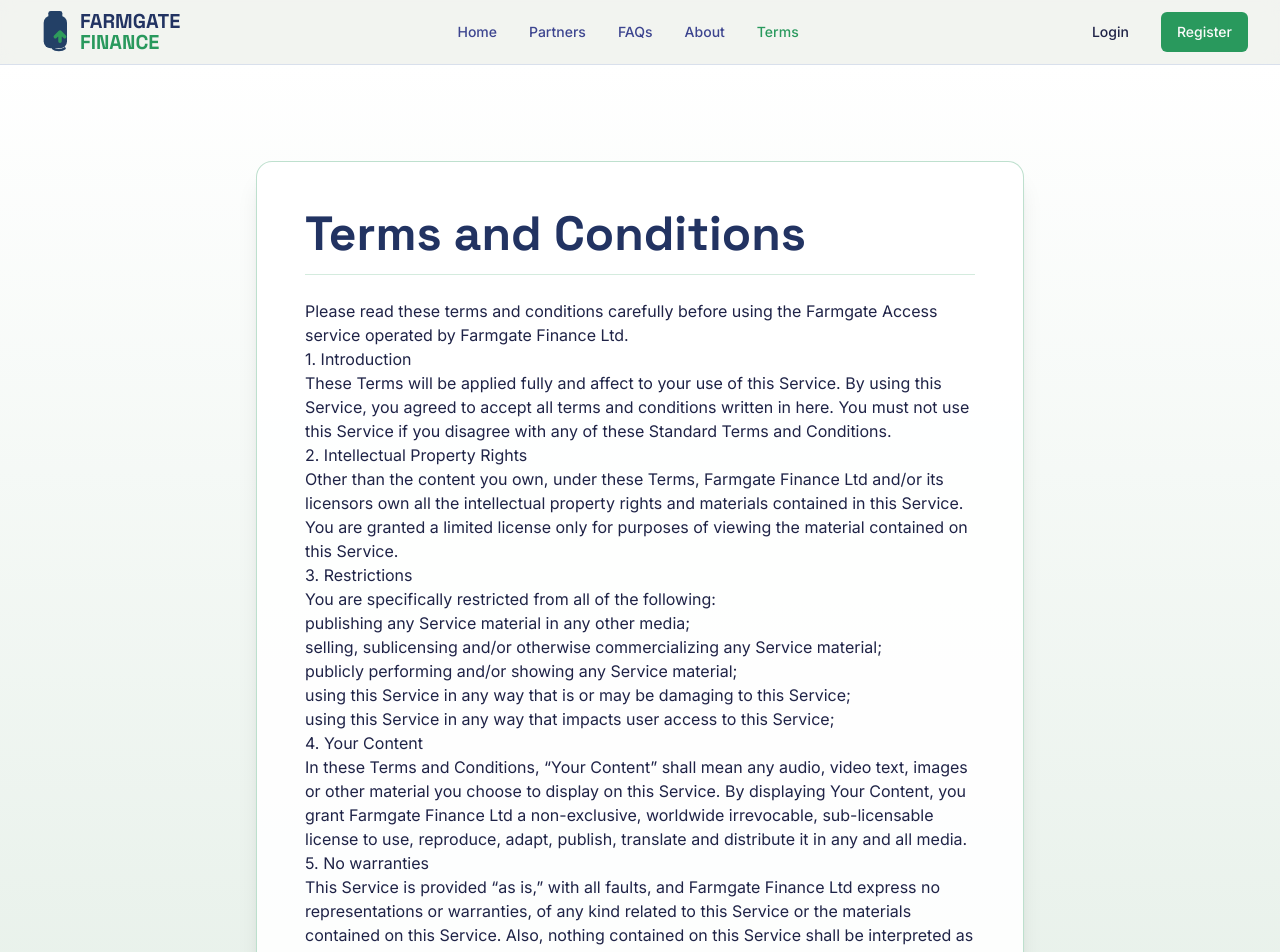
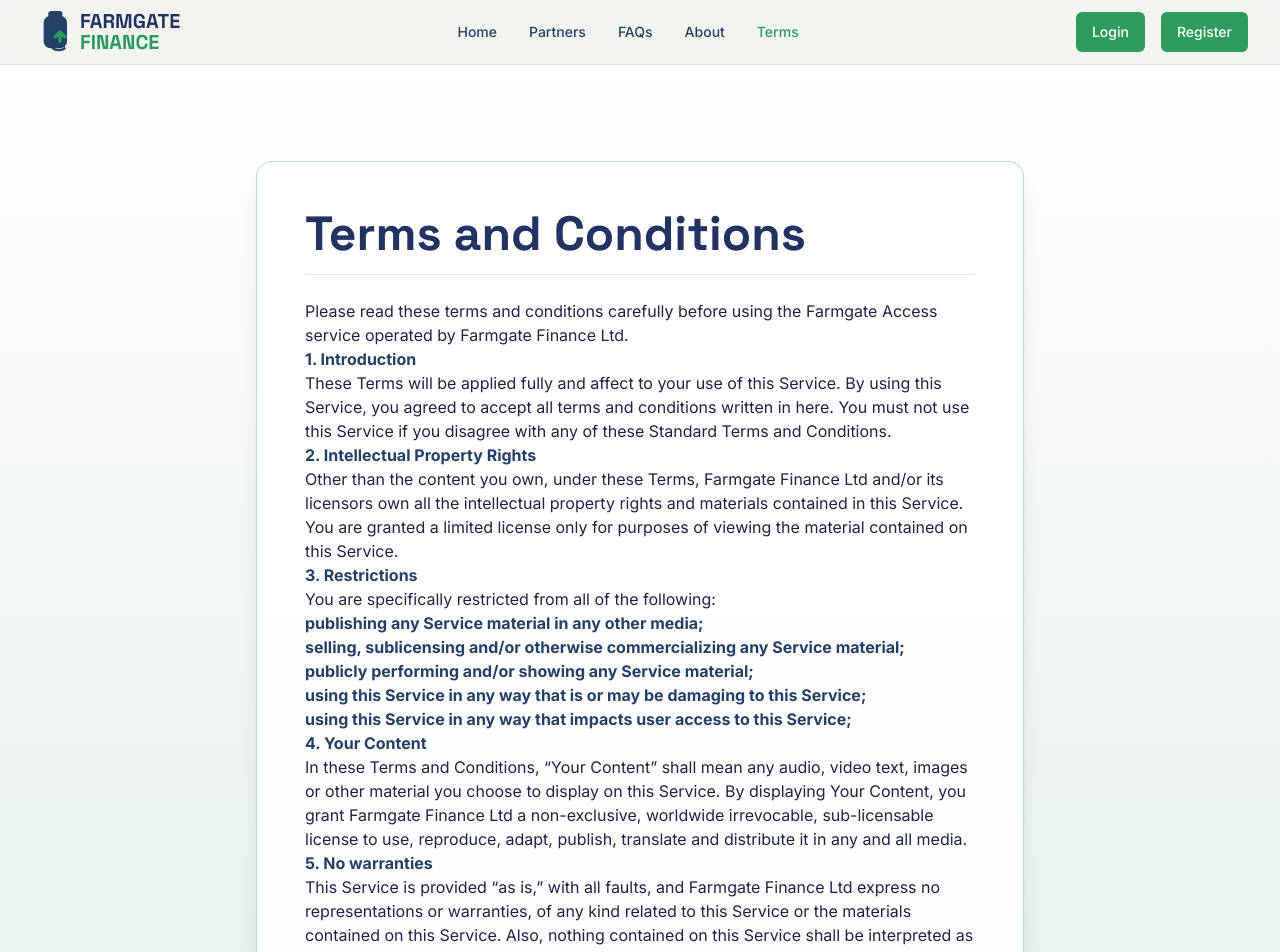
Before and after one commit to FakharCh24/Farmgate_Finance, a Next.js app: page /terms in a window 1280 px wide. Shown: the top 952 px of the page. Built offline with nearby package versions, Linux system fonts and the light colour scheme.

Commit message:
`Update colors and styles across the application`

```diff
--- a/src/app/about/page.tsx
+++ b/src/app/about/page.tsx
@@ -24,7 +24,7 @@ export default function AboutPage() {
             />
           </div>
           <div className="space-y-6">
-            <h2 className="text-3xl font-bold font-headline">Our Story</h2>
+            <h2 className="text-3xl font-bold font-headline text-[#234066]">Our Story</h2>
             <p className="text-muted-foreground">
               Farmgate Finance was founded by a team of finance and technology experts with deep roots in New Zealand's agricultural sector. We saw firsthand how dairy farmers, the backbone of our economy, were hampered by outdated payment systems that delayed access to their hard-earned income.
             </p>
@@ -36,7 +36,7 @@ export default function AboutPage() {
 
         <div className="mt-24 grid lg:grid-cols-2 gap-16 items-center">
            <div className="space-y-6 lg:order-2">
-            <h2 className="text-3xl font-bold font-headline">Our Mission</h2>
+            <h2 className="text-3xl font-bold font-headline text-[#234066]">Our Mission</h2>
             <p className="text-muted-foreground">
               Our mission is to empower New Zealand dairy farmers by providing them with the financial tools they need to thrive. We believe that by eliminating the long wait for milk payments, we can help farmers invest in their operations, manage expenses with confidence, and build more resilient and prosperous businesses for generations to come.
             </p>
--- a/src/app/page.tsx
+++ b/src/app/page.tsx
@@ -114,8 +114,8 @@ export default function Home() {
         />
         <div className="absolute inset-0 bg-black/50 z-10" />
         <div className="container relative z-20 mx-auto px-4 md:px-6 text-center">
-            <h1 className={cn("text-4xl md:text-5xl lg:text-6xl font-bold font-headline tracking-tighter text-white transition-all duration-1000 ease-out", isMounted ? 'opacity-100 translate-y-0' : 'opacity-0 translate-y-10')}>
-                Get 100% of your milk receivables TODAY with{' '}
+            <h1 className={cn("text-4xl md:text-5xl lg:text-6xl font-bold font-headline tracking-tighter text-white leading-tight transition-all duration-1000 ease-out", isMounted ? 'opacity-100 translate-y-0' : 'opacity-0 translate-y-10')}>
+                Get 100% of your milk receivables TODAY <span className="mx-2">||</span>
                 <span className="text-accent">Farmgate Finance.</span>
             </h1>
             <p className={cn("mt-4 max-w-3xl mx-auto text-lg md:text-xl text-gray-200 transition-all duration-1000 ease-out delay-300", isMounted ? 'opacity-100 translate-y-0' : 'opacity-0 translate-y-10')}>
--- a/src/app/terms/page.tsx
+++ b/src/app/terms/page.tsx
@@ -18,39 +18,39 @@ export default function TermsPage() {
           <p>
             Please read these terms and conditions carefully before using the Farmgate Access service operated by Farmgate Finance Ltd.
           </p>
-            <h2>1. Introduction</h2>
+          <h2 className="font-bold text-[#234066]">1. Introduction</h2>
           <p>
             These Terms will be applied fully and affect to your use of this Service. By using this Service, you agreed to accept all terms and conditions written in here. You must not use this Service if you disagree with any of these Standard Terms and Conditions.
           </p>
-            <h2>2. Intellectual Property Rights</h2>
+          <h2 className="font-bold text-[#234066]">2. Intellectual Property Rights</h2>
           <p>
             Other than the content you own, under these Terms, Farmgate Finance Ltd and/or its licensors own all the intellectual property rights and materials contained in this Service.
           </p>
           <p>
             You are granted a limited license only for purposes of viewing the material contained on this Service.
           </p>
-            <h2>3. Restrictions</h2>
+          <h2 className="font-bold text-[#234066]">3. Restrictions</h2>
           <p>You are specifically restricted from all of the following:</p>
           <ul>
-              <li>publishing any Service material in any other media;</li>
-              <li>selling, sublicensing and/or otherwise commercializing any Service material;</li>
-              <li>publicly performing and/or showing any Service material;</li>
-              <li>using this Service in any way that is or may be damaging to this Service;</li>
-              <li>using this Service in any way that impacts user access to this Service;</li>
+            <li className="font-bold text-[#234066]">publishing any Service material in any other media;</li>
+            <li className="font-bold text-[#234066]">selling, sublicensing and/or otherwise commercializing any Service material;</li>
+            <li className="font-bold text-[#234066]">publicly performing and/or showing any Service material;</li>
+            <li className="font-bold text-[#234066]">using this Service in any way that is or may be damaging to this Service;</li>
+            <li className="font-bold text-[#234066]">using this Service in any way that impacts user access to this Service;</li>
           </ul>
-            <h2>4. Your Content</h2>
+          <h2 className="font-bold text-[#234066]">4. Your Content</h2>
           <p>
             In these Terms and Conditions, “Your Content” shall mean any audio, video text, images or other material you choose to display on this Service. By displaying Your Content, you grant Farmgate Finance Ltd a non-exclusive, worldwide irrevocable, sub-licensable license to use, reproduce, adapt, publish, translate and distribute it in any and all media.
           </p>
-            <h2>5. No warranties</h2>
+          <h2 className="font-bold text-[#234066]">5. No warranties</h2>
           <p>
             This Service is provided “as is,” with all faults, and Farmgate Finance Ltd express no representations or warranties, of any kind related to this Service or the materials contained on this Service. Also, nothing contained on this Service shall be interpreted as advising you.
           </p>
-            <h2>6. Limitation of liability</h2>
+          <h2 className="font-bold text-[#234066]">6. Limitation of liability</h2>
           <p>
             In no event shall Farmgate Finance Ltd, nor any of its officers, directors and employees, shall be held liable for anything arising out of or in any way connected with your use of this Service whether such liability is under contract. Farmgate Finance Ltd, including its officers, directors and employees shall not be held liable for any indirect, consequential or special liability arising out of or in any way related to your use of this Service.
           </p>
-            <h2>7. Governing Law & Jurisdiction</h2>
+          <h2 className="font-bold text-[#234066]">7. Governing Law & Jurisdiction</h2>
           <p>
             These Terms will be governed by and interpreted in accordance with the laws of New Zealand, and you submit to the non-exclusive jurisdiction of the state and federal courts located in New Zealand for the resolution of any disputes.
           </p>
--- a/src/components/common/header.tsx
+++ b/src/components/common/header.tsx
@@ -40,8 +40,8 @@ export function Header() {
               key={link.href}
               href={link.href}
               className={cn(
-                'text-sm font-medium transition-colors hover:text-accent',
-                pathname === link.href ? 'text-accent' : 'text-muted-foreground'
+                'text-sm font-medium text-[#234066] transition-colors hover:text-accent',
+                pathname === link.href ? 'text-accent' : ''
               )}
             >
               {link.label}
@@ -49,10 +49,10 @@ export function Header() {
           ))}
         </nav>
         <div className="hidden md:flex items-center gap-4">
-          <Button asChild variant="ghost">
+          <Button asChild style={{ backgroundColor: '#2E9B5B', color: '#fff' }}>
             <Link href="/login">Login</Link>
           </Button>
-          <Button asChild className="bg-accent hover:bg-accent/90 text-accent-foreground">
+          <Button asChild style={{ backgroundColor: '#2E9B5B', color: '#fff' }}>
             <Link href="/login">Register</Link>
           </Button>
         </div>
@@ -77,8 +77,8 @@ export function Header() {
                       href={link.href}
                       onClick={() => setIsOpen(false)}
                       className={cn(
-                        'text-lg font-medium transition-colors hover:text-accent',
-                        pathname === link.href ? 'text-accent' : 'text-muted-foreground'
+                        'text-lg font-medium text-[#234066] transition-colors hover:text-accent',
+                        pathname === link.href ? 'text-accent' : ''
                       )}
                     >
                       {link.label}
@@ -86,10 +86,10 @@ export function Header() {
                   ))}
                 </nav>
                 <div className="mt-8 flex flex-col gap-4">
-                  <Button asChild variant="outline" onClick={() => setIsOpen(false)}>
+                  <Button asChild style={{ backgroundColor: '#2E9B5B', color: '#fff' }} onClick={() => setIsOpen(false)}>
                     <Link href="/login">Login</Link>
                   </Button>
-                  <Button asChild className="bg-accent hover:bg-accent/90 text-accent-foreground" onClick={() => setIsOpen(false)}>
+                  <Button asChild style={{ backgroundColor: '#2E9B5B', color: '#fff' }} onClick={() => setIsOpen(false)}>
                     <Link href="/login">Register</Link>
                   </Button>
                 </div>
--- a/src/components/common/partners-section.tsx
+++ b/src/components/common/partners-section.tsx
@@ -45,7 +45,7 @@ export function PartnersSection() {
                 className="flex justify-center items-center grayscale opacity-60 hover:grayscale-0 hover:opacity-100 transition-all duration-300"
               >
                 <Link href={partner.website} target="_blank" rel="noopener noreferrer">
-                    <div className="relative w-[140px] h-[40px]">
+                  <div className="relative w-36 h-16 flex items-center justify-center">
                     <Image
                       src={partner.logoUrl}
                       alt={`${partner.name} logo`}
```
Also changed, not shown: src/components/common/footer.tsx (+4 -4 lines), src/components/common/how-it-works-section.tsx (+1 -6 lines), public/fargate-logo.jpg (added), 1 other file (tests, documents, lock files or other folders). Lines whose indentation alone changed are shown as unchanged.
